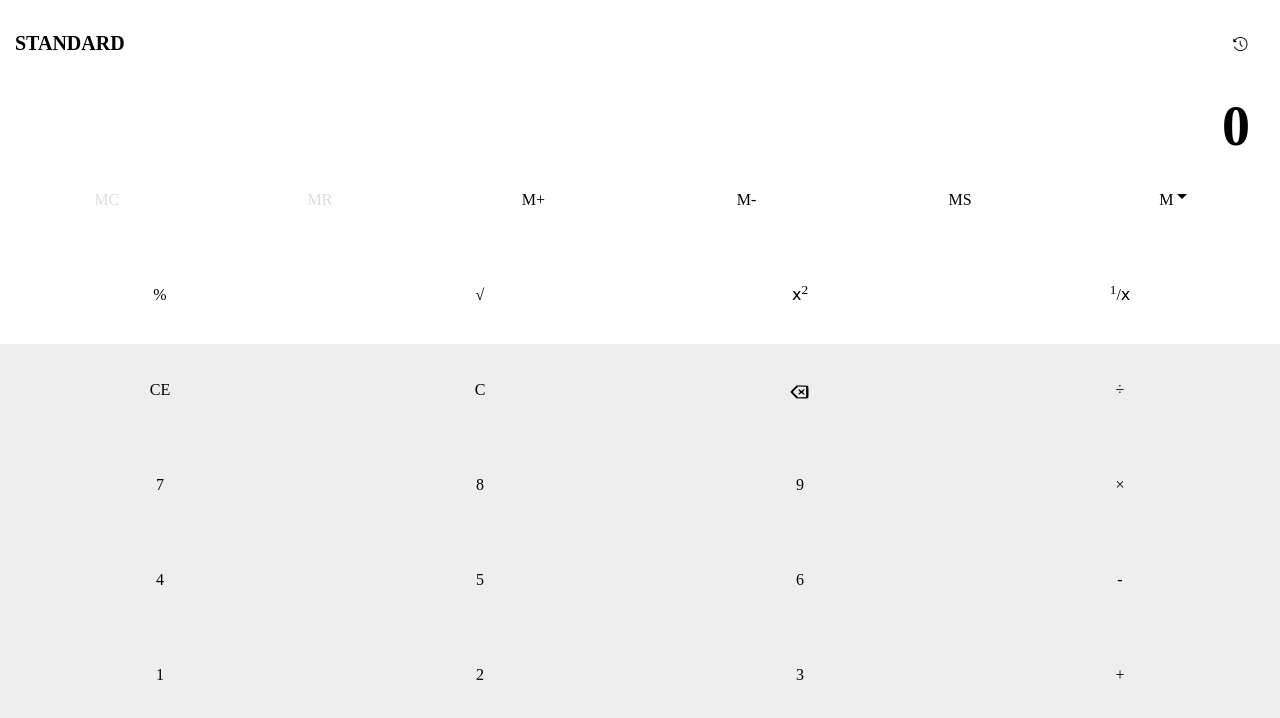
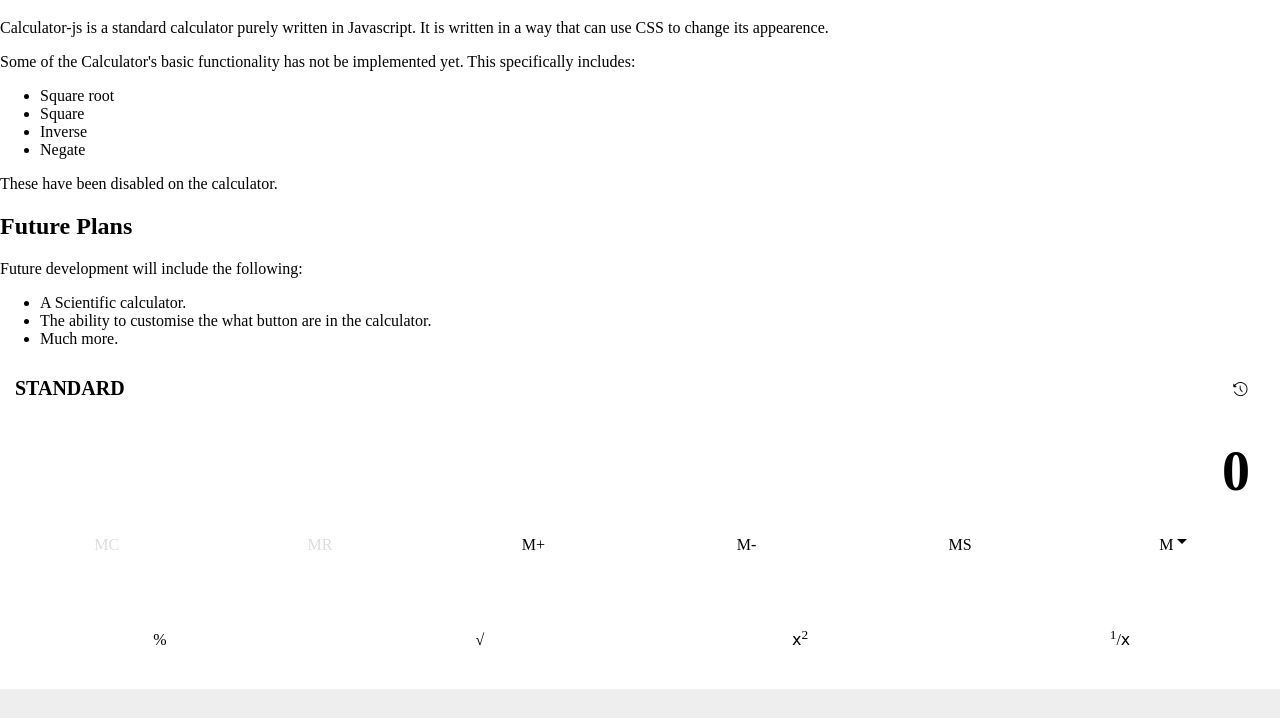
Before and after one commit to eliasem/Calculator-js, a website: page docs/index.html in a window 1280 px wide. Shown: the part 61-779 px from the top of the page. Drawn offline with Linux system fonts and the light colour scheme; files whose address does not match are found by name; a web font is replaced by a local one.

Commit message:
Added content to docs.

```diff
--- a/docs/css/Calculator.css
+++ b/docs/css/Calculator.css
@@ -1,9 +1,9 @@
 @import url(//fonts.googleapis.com/css?family=Redressed);@font-face {
     font-family: 'calculator';
     src:
-        url('/calculator-js/dist/assets/fonts/calculator.ttf?rxp5tr') format('truetype'),
-        url('/calculator-js/dist/assets/fonts/calculator.woff?rxp5tr') format('woff'),
-        url('/calculator-js/dist/assets/fonts/calculator.svg?rxp5tr#calculator') format('svg');
+        url('/calculator-js/assets/fonts/calculator.ttf?rxp5tr') format('truetype'),
+        url('/calculator-js/assets/fonts/calculator.woff?rxp5tr') format('woff'),
+        url('/calculator-js/assets/fonts/calculator.svg?rxp5tr#calculator') format('svg');
     font-weight: normal;
     font-style: normal;
 }
--- /dev/null
+++ b/docs/css/custom.css
@@ -0,0 +1,2 @@
+.demo-area { position: absolute; right: 0; top: 0; width: 400px; }
+.demo-area .calculator { display: inline-block; width:100%; }
--- a/docs/index.html
+++ b/docs/index.html
@@ -20,6 +20,27 @@
         })
     </script>
     <h1>Calculator Demo</h1>
+    <div class="content">
+        <p>Calculator-js is a standard calculator purely written in Javascript. It is written in a way that can use CSS
+        to change its appearence.
+        </p>
+        <p class="important">Some of the Calculator's basic functionality has not be implemented yet. This specifically
+        includes:</p>
+        <ul>
+            <li>Square root</li>
+            <li>Square</li>
+            <li>Inverse</li>
+            <li>Negate</li>
+        </ul>
+        <p>These have been disabled on the calculator.</p>
+        <h2>Future Plans</h2>
+        <p>Future development will include the following: </p>
+        <ul>
+            <li>A Scientific calculator.</li>
+            <li>The ability to customise the what button are in the calculator.</li>
+            <li>Much more.</li>
+        </ul>
+    </div>
     <div class="demo-area"></div>
 </body>
 </html>
```
